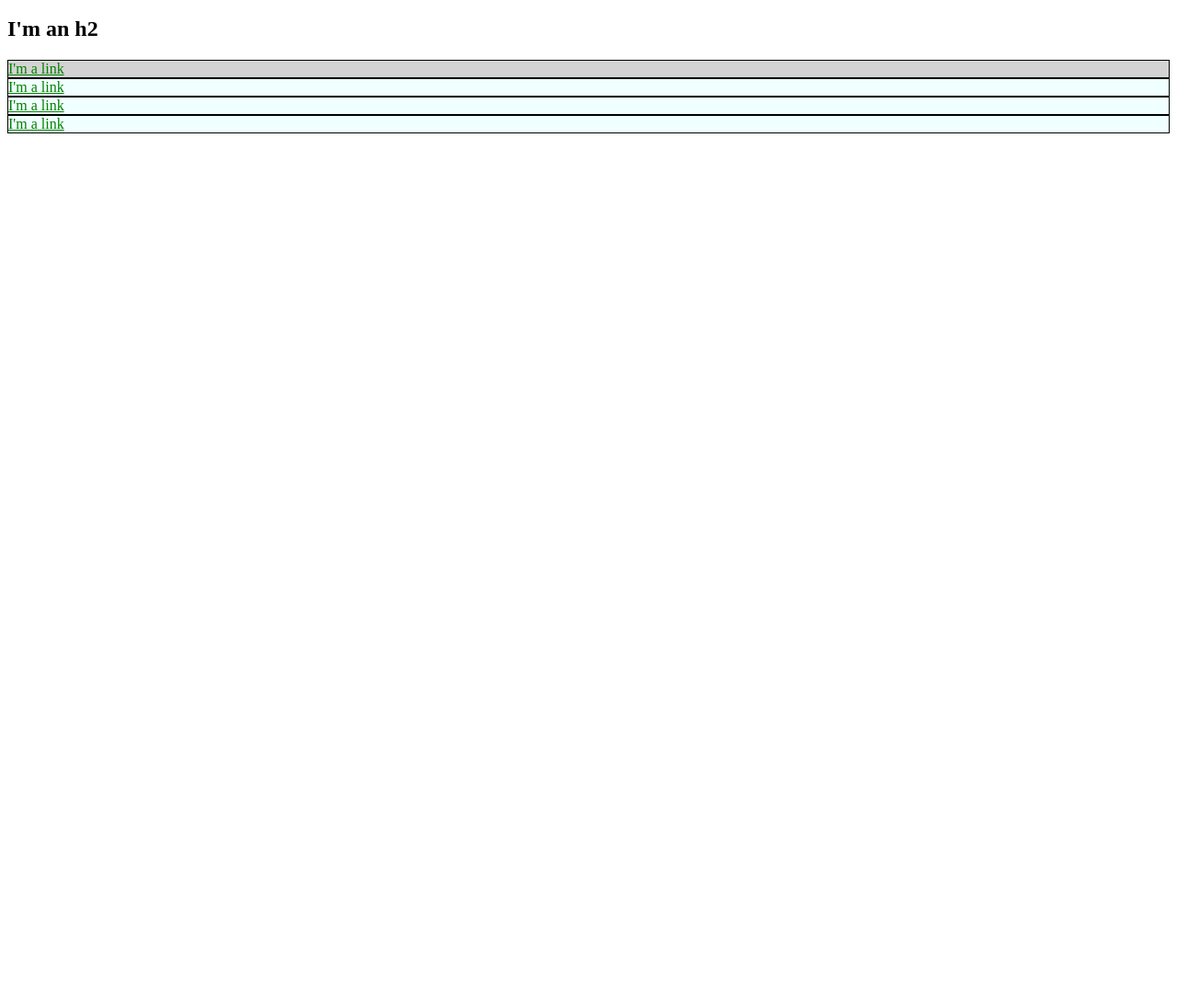
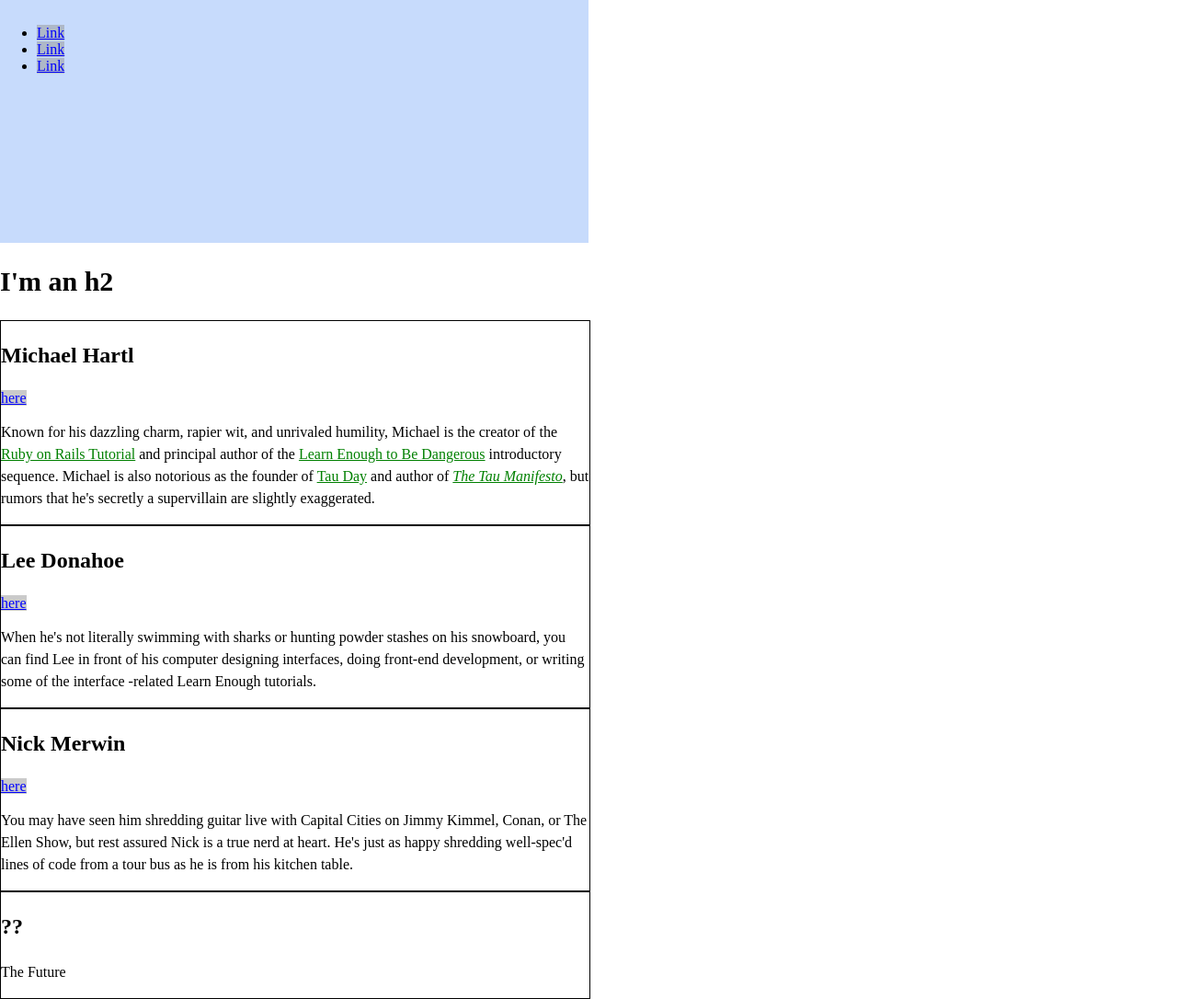
Before and after one commit to DannyCrews/sample-website, a plain HTML site: page index.html in a window 1280 px wide. Shown: the part 136-1222 px from the top of the page at 92% size. Before the commit the page ends 800 px from the top, so only its background shows below. Drawn offline with Linux system fonts and the light colour scheme.

Commit message:
Playing with sizing

```diff
--- a/index.html
+++ b/index.html
@@ -2,53 +2,134 @@
 <html>
   <head>
     <title>Test Page: Don't Panic</title>
-    <meta charset="utf-8">
     <style>
+  /* GLOBAL STYLES */
+  html, body {
+    margin: 0;
+    padding: 0;
+  }
+  h1 {
+    font-size: 7vw;
+    margin-top: 0;
+  }
+  body {
+    height: 800px;
+  }
   a {
-        color: red;
+    color: #f00;
   }
-      #exec-bio {
-        background-color: lightgray;
+  h2 {
+    font-size: 30px;
+  }
+
+  /* HERO STYLES */
+  .full-hero {
+    background-color: #c7dbfc;
+    height: 50vh;
+    width: 50vw;
+  }
+
+  /* SOCIAL STYLES */
+  .social-link {
+    background: rgba(150, 150, 150, 0.5);
+    color: blue;
+  }
+
+  /* BIO STYLES */
+  .bio-wrapper {
+    font-size: 24px;
   }
   .bio-box {
     border: 1px solid black;
+    font-size: 1rem;
+    width: 50%;
   }
-      .bio-box a {
+  .bio-box h3 {
+    font-size: 1.5em;
+  }
+  .bio-copy {
+    font-size: 1em;
+    line-height: 1.5;
+  }
+  .bio-copy a {
     color: green;
-      }
-      #link-example {
-        background-color: orange;
-      }
-      .bio-color {
-        background-color: azure;
   }
 </style>
   </head>
   <body>
+    <div class="full-hero hero-home">
   <h1>I'm an h1</h1>
   <ul>
-      <li id="link-example">
-        <a href="http://example.com/">Link</a>
+    <li>
+      <a href="http://example.com/" class="social-link">Link</a>
     </li>
     <li>
-        <a href="http://example.com/">Link</a>
+      <a href="http://example.com/" class="social-link">Link</a>
     </li>
     <li>
-        <a href="http://example.com/">Link</a>
+      <a href="http://example.com/" class="social-link">Link</a>
     </li>
   </ul>
+</div>
     <h2>I'm an h2</h2>
-    <div id="exec-bio" class="bio-box bio-color">
-      <a href="http://example.com/">I'm a link</a>
+    <div class="bio-wrapper">
+  <div class="bio-box">
+    <h3>Michael Hartl</h3>
+    <a href="http://twitter.com/mhartl" class="social-link">
+      here
+    </a>
+    <div class="bio-copy">
+      <p>
+        Known for his dazzling charm, rapier wit, and unrivaled humility,
+        Michael is the creator of the
+        <a href="http://railstutorial.org/">Ruby on Rails
+        Tutorial</a> and principal author of the
+        <a href="http://learnenough.com/">
+        Learn Enough to Be Dangerous</a> introductory sequence. Michael
+        is also notorious as the founder of
+        <a href="http://tauday.com/">Tau Day</a> and author of
+        <a href="http://tauday.com/tau-manifesto"><em>The Tau
+        Manifesto</em></a>, but rumors that he's secretly a supervillain
+        are slightly exaggerated.
+      </p>
     </div>
-    <div class="bio-box bio-color">
-      <a href="http://example.com/">I'm a link</a>
   </div>
-    <div class="bio-box bio-color">
-      <a href="http://example.com/">I'm a link</a>
+  <div class="bio-box">
+    <h3>Lee Donahoe</h3>
+    <a href="https://twitter.com/leedonahoe" class="social-link">
+      here
+    </a>
+    <div class="bio-copy">
+      <p>
+        When he's not literally swimming with sharks or hunting powder stashes on
+        his snowboard, you can find Lee in front of his computer designing
+        interfaces, doing front-end development, or writing some of the interface
+        -related Learn Enough tutorials.
+      </p>
     </div>
-    <div class="bio-box bio-color">
-      <a href="http://example.com/">I'm a link</a>
+  </div>
+  <div class="bio-box">
+    <h3>Nick Merwin</h3>
+    <a href="https://twitter.com/nickmerwin" class="social-link">
+      here
+    </a>
+    <div class="bio-copy">
+      <p>
+        You may have seen him shredding guitar live with Capital Cities on Jimmy
+        Kimmel, Conan, or The Ellen Show, but rest assured Nick is a true nerd at
+        heart. He's just as happy shredding well-spec'd lines of code from a tour
+        bus as he is from his kitchen table.
+      </p>
+    </div>
+  </div>
+  <div class="bio-box">
+    <h3>??</h3>
+    <div class="bio-copy">
+      <p>
+        The Future
+      </p>
+    </div>
+  </div>
 </div>
   </body>
 </html>
```
Lines whose indentation alone changed are shown as unchanged.
